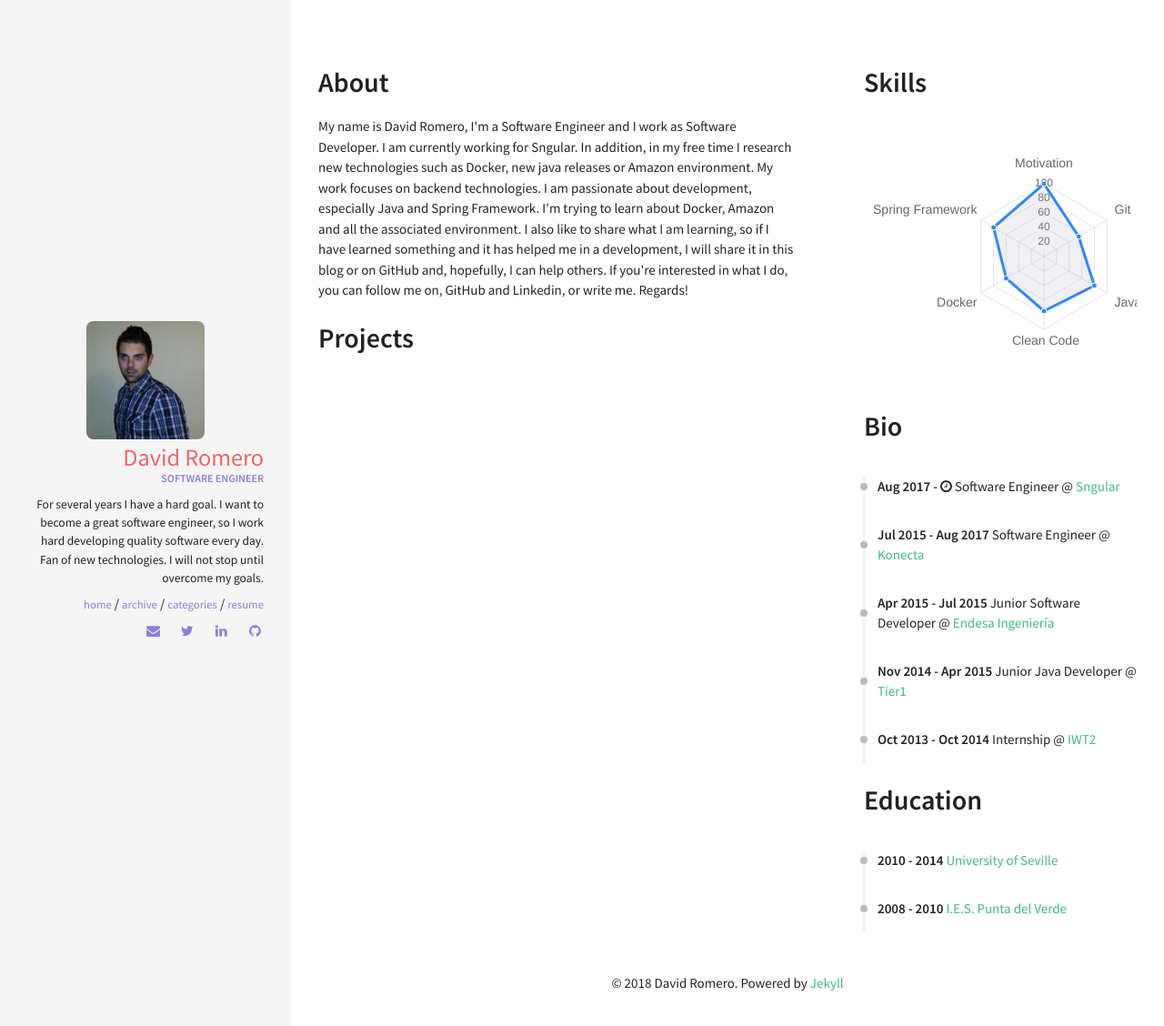
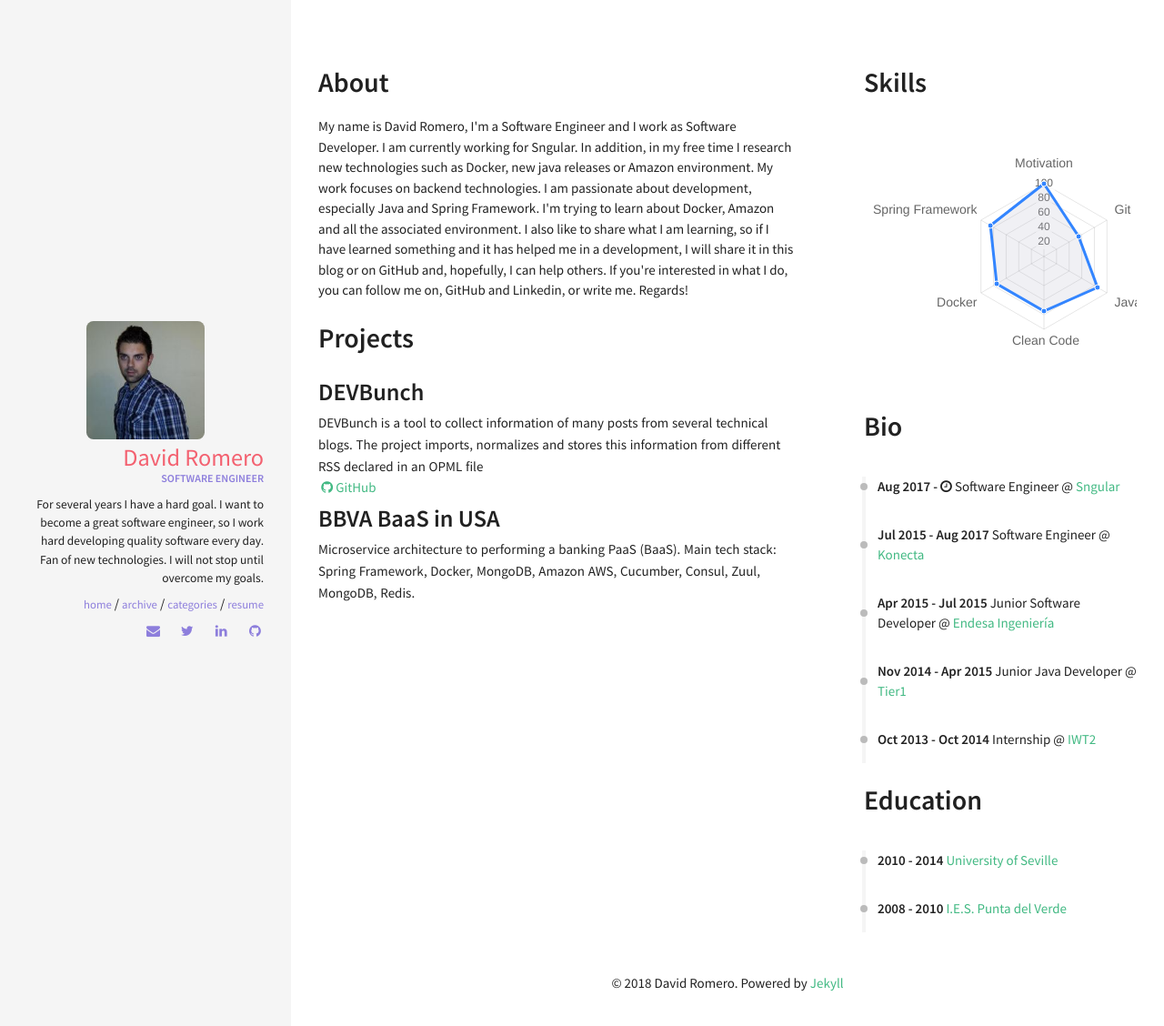
Before and after one commit to david-romero/david-romero.github.io, a Jekyll site: the page built from resume.html, in a window 1280 px wide. Shown: the top 1128 px of the page at 91% size. Built offline with Jekyll 4.4.1, drawn with Linux system fonts in a browser that asks for light colours; nearby versions of some CDN libraries.

Commit message:
Added projects to my resume

```diff
--- /dev/null
+++ b/_data/index/projects.yml
@@ -0,0 +1,7 @@
+- name: DEVBunch
+  descr: "DEVBunch is a tool to collect information of many posts from several technical blogs. The project imports, normalizes and stores this information from different RSS declared in an OPML file"
+  github: https://github.com/david-romero/devbunch
+
+- name: BBVA BaaS in USA
+  descr: "Microservice architecture to performing a banking PaaS (BaaS). Main tech stack: Spring Framework, Docker, MongoDB, Amazon AWS, Cucumber, Consul, Zuul, MongoDB, Redis."
+  url: https://bbvaopenplatform.com/content/home
--- a/_data/index/skills.yml
+++ b/_data/index/skills.yml
@@ -3,4 +3,4 @@
 label: Ability
 id : cs
 aspects: Motivation, Git, Java, Clean Code, Docker, Spring Framework
-percentage: 100, 55, 80, 75, 60, 80
+percentage: 100, 55, 85, 75, 75, 85
```
